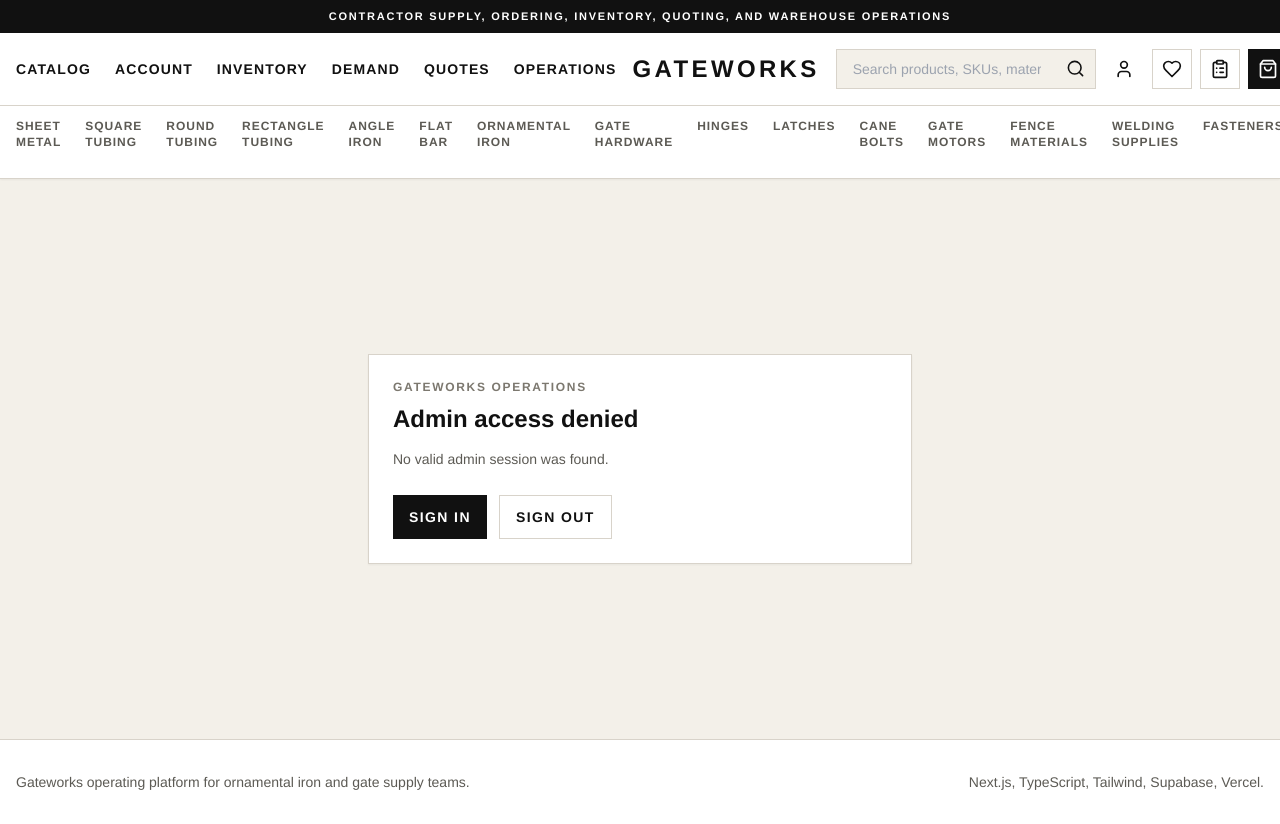
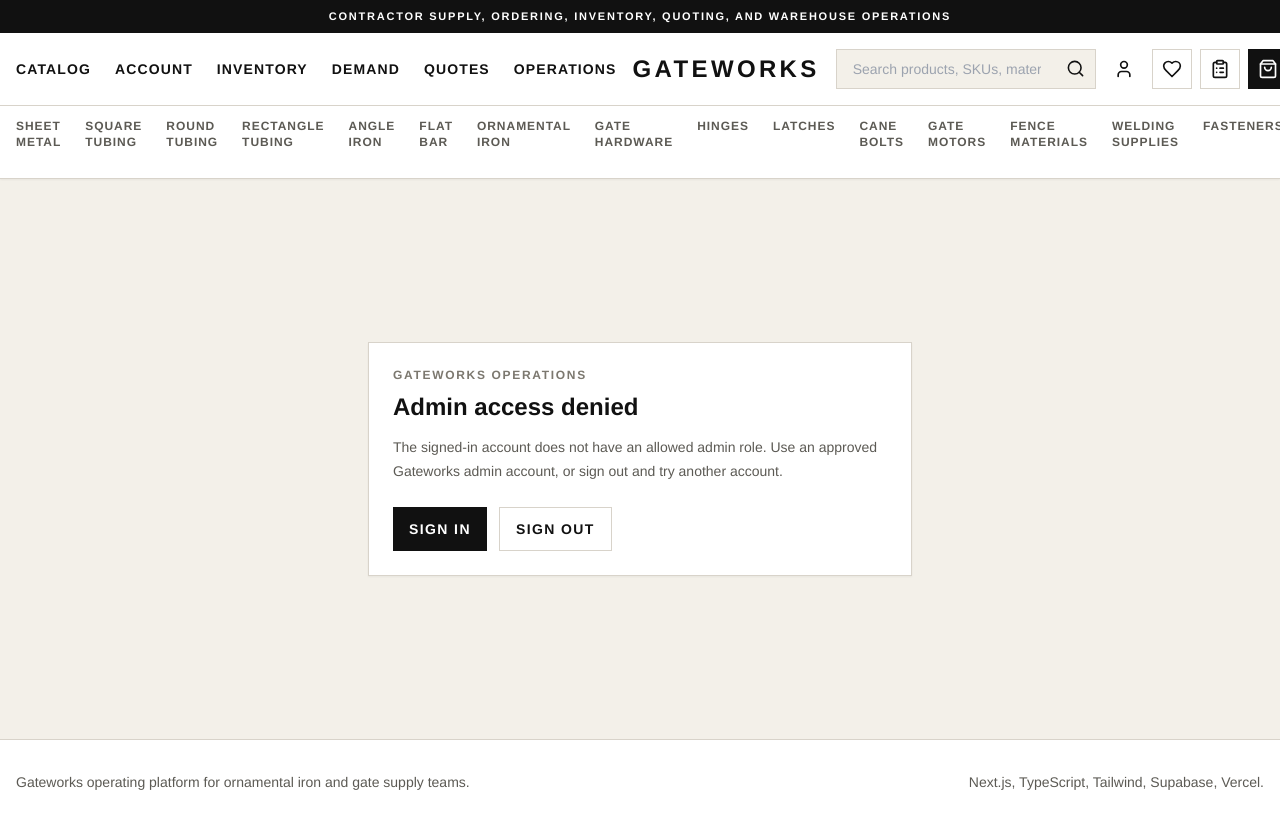
Before and after one commit to dirtcollins/Gateworks, a Next.js app: page /admin/access-denied in a window 1280 px wide. Built offline with nearby package versions, Linux system fonts and the light colour scheme; no server answers.

Commit message:
Make admin access denied page static

```diff
--- a/app/admin/access-denied/page.tsx
+++ b/app/admin/access-denied/page.tsx
@@ -1,18 +1,10 @@
 import Link from "next/link";
-import { createSupabaseServerClient } from "@/lib/supabase/server";
 
 export const metadata = {
   title: "Admin Access Denied | Gateworks"
 };
 
-export const dynamic = "force-dynamic";
-
-export default async function AdminAccessDeniedPage() {
-  const supabase = await createSupabaseServerClient();
-  const {
-    data: { user }
-  } = await supabase.auth.getUser();
-
+export default function AdminAccessDeniedPage() {
   return (
     <main className="mx-auto grid min-h-[70vh] max-w-xl content-center px-4 py-10">
       <section className="border border-industrial-rail bg-white p-6 shadow-sm">
@@ -23,9 +15,8 @@
           Admin access denied
         </h1>
         <p className="mt-3 text-sm leading-6 text-industrial-steel">
-          {user?.email
-            ? `${user.email} is signed in, but that user does not have an allowed admin role in admin_profiles.`
-            : "No valid admin session was found."}
+          The signed-in account does not have an allowed admin role. Use an
+          approved Gateworks admin account, or sign out and try another account.
         </p>
         <div className="mt-6 flex flex-wrap gap-3">
           <Link
```
